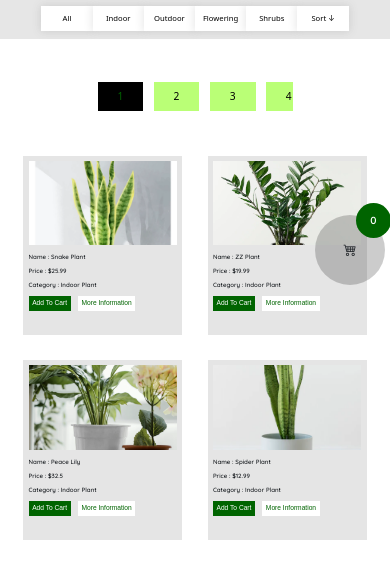
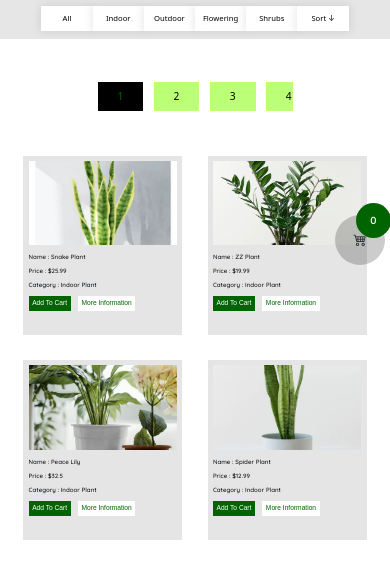
Before and after one commit to MhideTech/Techwiz-Project-PlantPalace-, a plain HTML site: page catalogue.html in a window 390 px wide. Shown: the part 207-769 px from the top of the page. Drawn offline with nearby package versions, Linux system fonts and the light colour scheme; a web font is replaced by a local one.

Commit message:
modified:   static/css/category-responsivnes.css

```diff
--- a/static/css/category-responsivnes.css
+++ b/static/css/category-responsivnes.css
@@ -49,6 +49,12 @@ html{
     .cart{
         width: 70%;
     }
+
+    .cart-btn{
+        width: 50px;
+        height: 50px;
+        font-size: 3rem;
+    }
 }
 
 @media screen and (max-width:576px){
```
